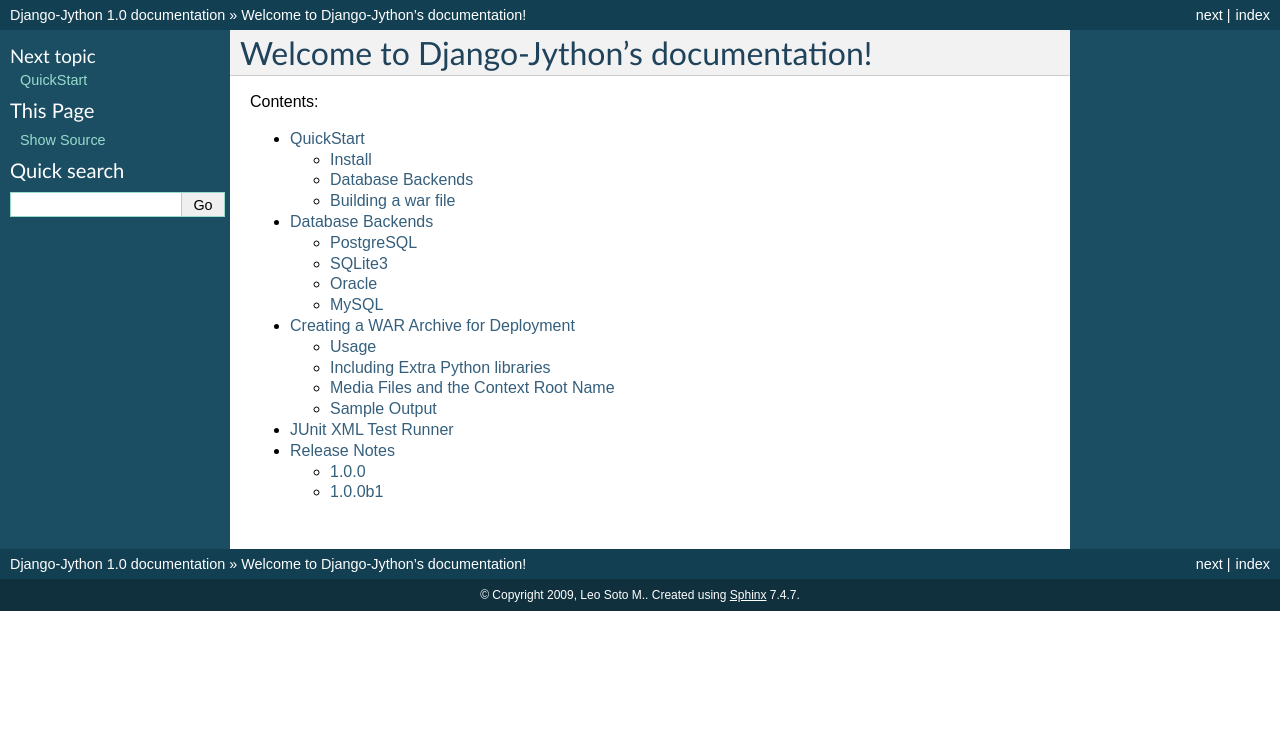
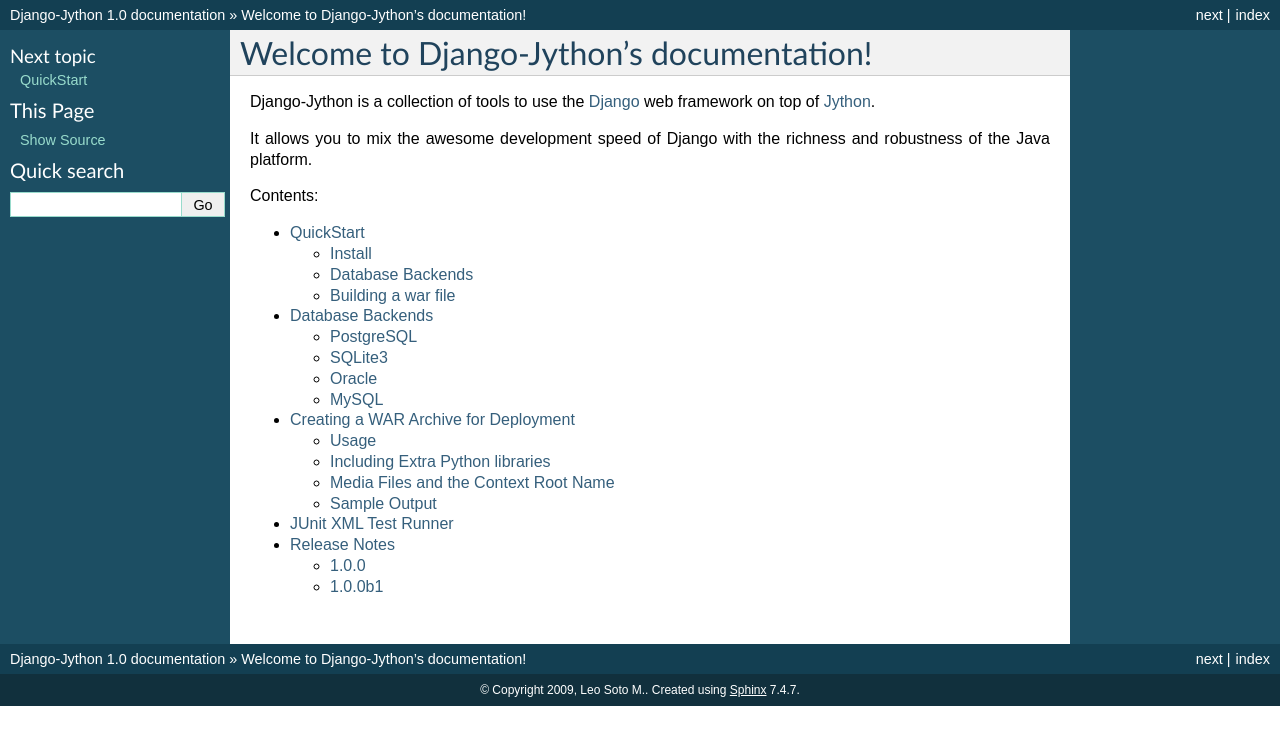
Before and after one commit to vitormazzi/django-jython, a Sphinx documentation site: the page built from docs/index.rst, in a window 1280 px wide. Shown: the top 745 px of the page. Built offline with Sphinx 7.4.7, drawn with Linux system fonts in a browser that asks for light colours.

Commit message:
Added two-sentences intro to the documentation
git-svn-id: http://django-jython.googlecode.com/svn/trunk@144 fc56e334-f652-0410-822d-0b1548283ca8

```diff
--- a/docs/index.rst
+++ b/docs/index.rst
@@ -5,6 +5,13 @@
 
 Welcome to Django-Jython's documentation!
 =========================================
+
+Django-Jython is a collection of tools to use the `Django
+<http://www.djangoproject.com/>`_ web framework on top of `Jython
+<http://www.jython.org>`_.
+
+It allows you to mix the awesome development speed of Django with the richness
+and robustness of the Java platform.
 
 Contents:
 
```
Also changed, not shown: 5 other files.
